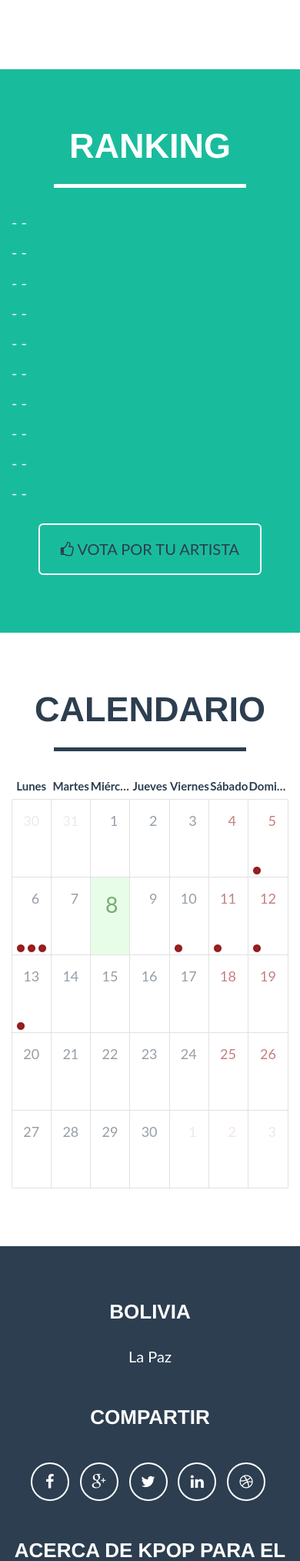
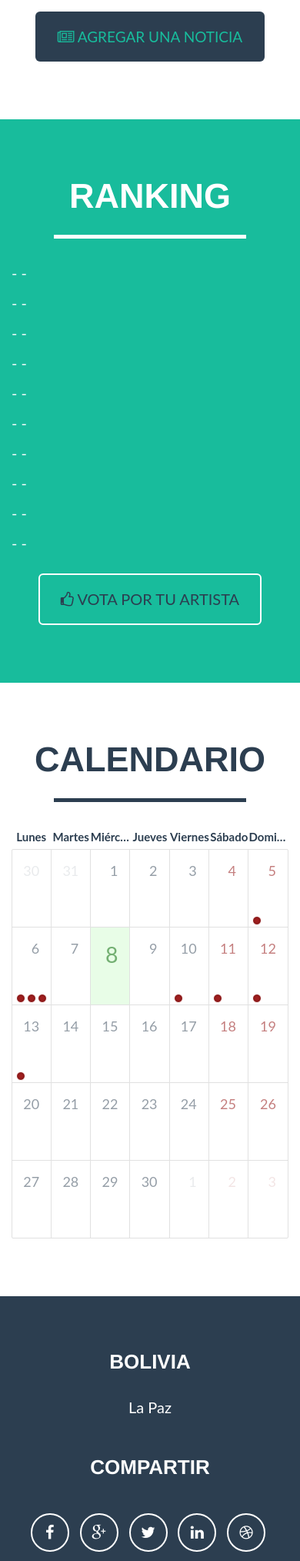
Before and after one commit to pachonunderscore1992/webpage, a PHP site: page / in a window 390 px wide. Shown: the part 939-2967 px from the top of the page at 77% size. Run offline with PHP 8.4, Linux system fonts and the light colour scheme; data that the repository does not hold is empty; some libraries are stand-ins or nearby versions.

Commit message:
agregar noticia

```diff
--- a/index.php
+++ b/index.php
@@ -134,6 +134,13 @@
                 <?php
                     $i++ ;
                 } while ($row_noticias = mysql_fetch_assoc($noticias)); ?>
+            </div>
+            <div class="row">
+                <div class="col-lg-8 col-lg-offset-2 text-center">
+                    <a href="#nuevaNoticia" data-toggle="modal" class="btn btn-lg" style="background-color: #2c3e50;">
+                        <i class="fa fa-newspaper-o"></i> AGREGAR UNA NOTICIA
+                    </a>
+                </div>
             </div>
         </div>
     </section>
@@ -274,6 +281,53 @@
         </div>
     </div>
 
+    <!-- NuevaNoticia Section -->
+
+    <div class="portfolio-modal modal fade" id="nuevaNoticia" tabindex="-1" role="dialog" aria-hidden="true">
+        <div class="modal-content">
+            <div id="nuevaNoticiaFormClose" class="close-modal" data-dismiss="modal">
+                <div class="lr">
+                    <div class="rl">
+                    </div>
+                </div>
+            </div>
+            <div class="container">
+                <div class="row">
+                    <div class="col-lg-12 text-center">
+                        <h2>NUEVA NOTICIA</h2>
+                        <hr class="star-primary">
+                    </div>
+                </div>
+                <div class="row">
+                    <div class="col-lg-8 col-lg-offset-2">
+                        <form name="sentMessage" id="nuevaNoticiaForm" novalidate>
+                            <div class="row control-group">
+                                <div class="form-group col-xs-12 floating-label-form-group controls">
+                                    <label>Titulo</label>
+                                    <input type="text" class="form-control" placeholder="Titulo" id="titulo" required data-validation-required-message="Ingrese un titulo.">
+                                    <p class="help-block text-danger"></p>
+                                </div>
+                            </div>
+                            <div class="row control-group">
+                                <div class="form-group col-xs-12 floating-label-form-group controls">
+                                    <label>Noticia</label>
+                                    <textarea rows="5" class="form-control" placeholder="Noticia" id="noticia" required data-validation-required-message="Ingrese la noticia"></textarea>
+                                    <p class="help-block text-danger"></p>
+                                </div>
+                            </div>
+                            <div id="nuevasuccess"></div>
+                            <div class="row">
+                                <div class="form-group col-xs-12">
+                                    <button type="submit" class="btn btn-success btn-lg">Crear Noticia</button>
+                                </div>
+                            </div>
+                        </form>
+                    </div>
+                </div>
+            </div>
+        </div>
+    </div>
+
     <!-- Footer -->
     <footer class="text-center">
         <div class="footer-above">
--- a/js/contact_me.js
+++ b/js/contact_me.js
@@ -21,12 +21,17 @@ $(function() {
             $.ajax({
                 url: "././login.php",
                 type: "POST",
+                dataType: "json",
                 data: {
                     user: user,
                     password: password
                 },
                 cache: false,
-                success: function() {
+                success: function(data) {
+                    console.log('data', data);
+                    localStorage.setItem('userId', data['id_usuario']);
+                    localStorage.setItem('user', data['nombre_usuario']);
+
                     // Enable button & show success message
                     $("#btnSubmit").attr("disabled", false);
                     $('#success').html("<div class='alert alert-success'>");
@@ -36,7 +41,6 @@ $(function() {
                         .append("<strong>Sesion Iniciada. </strong>");
                     $('#success > .alert-success')
                         .append('</div>');
-                    localStorage.setItem('user', user);
                     //clear all fields
                     $('#contactForm').trigger("reset");
                     setTimeout(function() {
@@ -144,3 +148,68 @@ $(function() {
 $('#name').focus(function() {
     $('#success').html('');
 });
+
+
+$(function() {
+
+    $("#nuevaNoticiaForm input,#nuevaNoticiaForm textarea").jqBootstrapValidation({
+        preventSubmit: true,
+        submitError: function($form, event, errors) {
+            // additional error messages or events
+        },
+        submitSuccess: function($form, event) {
+            // Prevent spam click and default submit behaviour
+            $("#btnSubmit").attr("disabled", true);
+            event.preventDefault();
+
+            // get values from FORM
+            var titulo = $("input#titulo").val();
+            var noticia = $("textarea#noticia").val();
+            $.ajax({
+                url: "././nuevanoticia.php",
+                type: "POST",
+                data: {
+                    id_usuario: localStorage.getItem('userId'),
+                    titulo: titulo,
+                    noticia: noticia
+                },
+                cache: false,
+                success: function() {
+                    // Enable button & show success message
+                    $("#btnSubmit").attr("disabled", false);
+                    $('#nuevasuccess').html("<div class='alert alert-success'>");
+                    $('#nuevasuccess > .alert-success').html("<button type='button' class='close' data-dismiss='alert' aria-hidden='true'>&times;")
+                        .append("</button>");
+                    $('#nuevasuccess > .alert-success')
+                        .append("<strong>Noticia Creada. </strong>");
+                    $('#nuevasuccess > .alert-success')
+                        .append('</div>');
+                    //clear all fields
+                    $('#nuevaNoticiaForm').trigger("reset");
+                    setTimeout(function() {
+                        $('#nuevaNoticiaFormClose').click();
+                    }, 1000);
+                },
+                error: function() {
+                    console.log(':(');
+                    // Fail message
+                    $('#nuevasuccess').html("<div class='alert alert-danger'>");
+                    $('#nuevasuccess > .alert-danger').html("<button type='button' class='close' data-dismiss='alert' aria-hidden='true'>&times;")
+                        .append("</button>");
+                    $('#nuevasuccess > .alert-danger').append("<strong>La noticia no pudo ser creada");
+                    $('#nuevasuccess > .alert-danger').append('</div>');
+                    //clear all fields
+                    $('#nuevaNoticiaForm').trigger("reset");
+                },
+            })
+        },
+        filter: function() {
+            return $(this).is(":visible");
+        },
+    });
+
+    $("a[data-toggle=\"tab\"]").click(function(e) {
+        e.preventDefault();
+        $(this).tab("show");
+    });
+});
--- a/login.php
+++ b/login.php
@@ -11,10 +11,12 @@ $query_user = "SELECT * FROM usuario WHERE nombre_usuario = '".$user."' AND pass
 
 $result_query_user = mysql_query($query_user, $kpop) or die(mysql_error());
 
+$user_row = mysql_fetch_assoc($result_query_user);
+
 $total = mysql_num_rows($result_query_user);
 
 if($total != 0) {
-   return true;
+   echo json_encode($user_row);
 } else {
    http_response_code(404);
    return false;
```
Also changed, not shown: nuevanoticia.php (added, +26 -0 lines).
